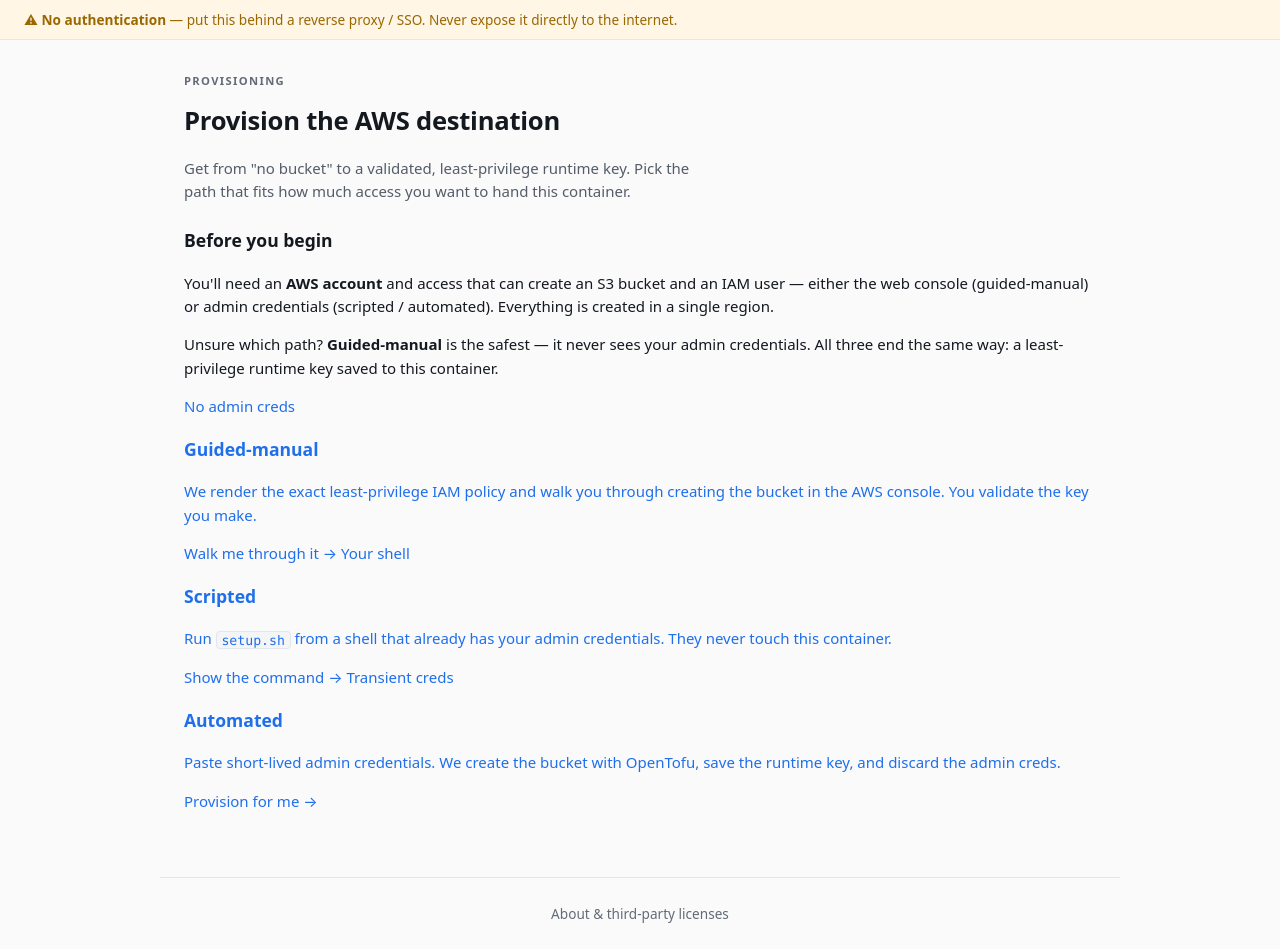
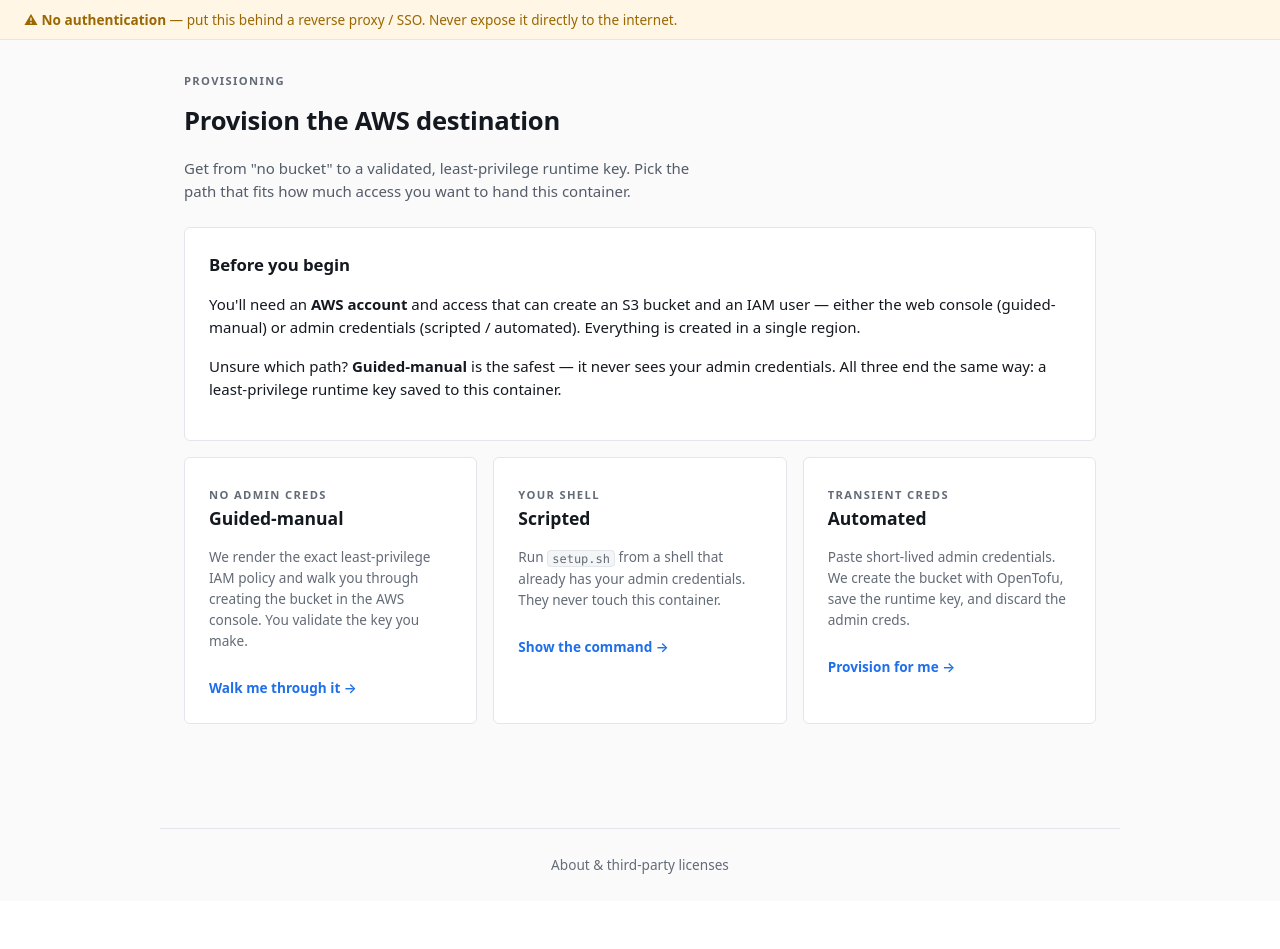
Before and after one commit to paymonr/backup-engine, a Flask app: page /provision in a window 1280 px wide. Shown: the part 56-1005 px from the top of the page. After the commit the page ends 930 px from the top, so only its background shows below. Run offline with Flask 3, Linux system fonts and the light colour scheme.

Commit message:
feat(gui): restyle Config + Provision to Impeccable
Restyle config.html and the four provision_*.html templates to the
Impeccable light design system, matching the Jobs/wizard restyle.

- Fix .btn-primary buttons missing the base .btn class (config.html,
  provision_manual.html x2, provision_automated.html) — the old CSS's
  bare `button` selector supplied chrome for free; the new CSS only
  does that via .btn.
- Replace old dark-theme-only classes with the Impeccable vocabulary:
  .note -> .card + <h2>, .card-step/.stepnum -> .card with the step
  number folded into the heading text (matches job_form.html's
  "N Â· Title" convention), ol.steps -> plain <ol>, .tag -> .eyebrow.
- Add pre { ... } block styling (missing from the new stylesheet
  entirely) so provisioning/config code blocks render boxed.
- Add small token-based .alert-warn and .modes/.mode-card rules for
  the provisioning mode-picker and transient-credentials warning,
  since no existing class covered them.

No route/Python/JS changes; all form field names, CSRF hidden
inputs, url_for(...) targets, and secret type="password" fields are
unchanged.

Claude-Session: https://claude.ai/code/session_015RHJGBPhnj2HVviDw5K3de

```diff
--- a/app/gui/static/style.css
+++ b/app/gui/static/style.css
@@ -22,6 +22,9 @@ a { color: var(--accent); text-decoration: none; }
 a:hover { text-decoration: underline; }
 code, pre { font-family: var(--font-mono); font-size: .88em; }
 code { background: var(--surface-2); border: 1px solid var(--border); border-radius: var(--radius-sm); padding: .05em .35em; }
+pre { display: block; background: var(--surface-2); border: 1px solid var(--border); border-radius: var(--radius-sm);
+  padding: var(--sp-3) var(--sp-4); margin: var(--sp-2) 0; overflow-x: auto; color: var(--ink); }
+pre code { background: none; border: 0; padding: 0; }
 :focus-visible { outline: 2px solid var(--accent); outline-offset: 2px; }
 
 /* ---- layout + shell ---- */
@@ -93,6 +96,13 @@ th { color: var(--muted); font-weight: 560; font-size: .82rem; }
 .flash { list-style: none; padding: 0; margin: 0 0 var(--sp-4); }
 .flash li, .alert { background: var(--accent-bg); border: 1px solid var(--border); border-radius: var(--radius-sm); padding: .6rem .8rem; }
 .alert-error { background: var(--danger-bg); color: var(--danger); border-color: var(--danger-border); }
+.alert-warn { background: var(--warn-bg); color: var(--warn); border-color: var(--warn); }
+/* ---- provisioning mode picker (provision_home.html) ---- */
+.modes { display: grid; grid-template-columns: repeat(auto-fit, minmax(220px, 1fr)); gap: var(--sp-4); margin: var(--sp-4) 0 var(--sp-6); }
+.mode-card { display: block; color: var(--ink); }
+.mode-card:hover { border-color: var(--accent); text-decoration: none; }
+.mode-card h3 { margin: 0 0 var(--sp-2); }
+.mode-card .go { display: inline-block; margin-top: var(--sp-3); color: var(--accent); font-weight: 620; font-size: .85rem; }
 .attributions { list-style: none; padding: 0; margin: var(--sp-2) 0 0; }
 .attributions li { display: flex; flex-wrap: wrap; align-items: baseline; gap: .5rem; padding: .55rem 0; border-bottom: 1px solid var(--border); }
 .attributions li:last-child { border-bottom: 0; }
--- a/app/gui/templates/config.html
+++ b/app/gui/templates/config.html
@@ -32,6 +32,6 @@ $EDITOR /config/secrets.env   # AWS_ACCESS_KEY_ID, AWS_SECRET_ACCESS_KEY, RESTIC
     </details>
   </div>
 
-  <div class="actions"><button type="submit" class="btn-primary">Save configuration</button></div>
+  <div class="actions"><button type="submit" class="btn btn-primary">Save configuration</button></div>
 </form>
 {% endblock %}
--- a/app/gui/templates/provision_home.html
+++ b/app/gui/templates/provision_home.html
@@ -4,29 +4,29 @@
 <h1>Provision the AWS destination</h1>
 <p class="lead">Get from "no bucket" to a validated, least-privilege runtime key. Pick the path that fits how much access you want to hand this container.</p>
 
-<div class="note">
-  <h3>Before you begin</h3>
+<div class="card">
+  <h2>Before you begin</h2>
   <p>You'll need an <strong>AWS account</strong> and access that can create an S3 bucket and an IAM user — either the web console (guided-manual) or admin credentials (scripted / automated). Everything is created in a single region.</p>
   <p>Unsure which path? <strong>Guided-manual</strong> is the safest — it never sees your admin credentials. All three end the same way: a least-privilege runtime key saved to this container.</p>
 </div>
 
 <div class="modes">
-  <a class="mode-card" href="{{ url_for('gui.provision_manual') }}">
-    <span class="tag">No admin creds</span>
+  <a class="card mode-card" href="{{ url_for('gui.provision_manual') }}">
+    <span class="eyebrow">No admin creds</span>
     <h3>Guided-manual</h3>
-    <p>We render the exact least-privilege IAM policy and walk you through creating the bucket in the AWS console. You validate the key you make.</p>
+    <p class="hint">We render the exact least-privilege IAM policy and walk you through creating the bucket in the AWS console. You validate the key you make.</p>
     <span class="go">Walk me through it →</span>
   </a>
-  <a class="mode-card" href="{{ url_for('gui.provision_scripted') }}">
-    <span class="tag">Your shell</span>
+  <a class="card mode-card" href="{{ url_for('gui.provision_scripted') }}">
+    <span class="eyebrow">Your shell</span>
     <h3>Scripted</h3>
-    <p>Run <code>setup.sh</code> from a shell that already has your admin credentials. They never touch this container.</p>
+    <p class="hint">Run <code>setup.sh</code> from a shell that already has your admin credentials. They never touch this container.</p>
     <span class="go">Show the command →</span>
   </a>
-  <a class="mode-card" href="{{ url_for('gui.provision_automated') }}">
-    <span class="tag">Transient creds</span>
+  <a class="card mode-card" href="{{ url_for('gui.provision_automated') }}">
+    <span class="eyebrow">Transient creds</span>
     <h3>Automated</h3>
-    <p>Paste short-lived admin credentials. We create the bucket with OpenTofu, save the runtime key, and discard the admin creds.</p>
+    <p class="hint">Paste short-lived admin credentials. We create the bucket with OpenTofu, save the runtime key, and discard the admin creds.</p>
     <span class="go">Provision for me →</span>
   </a>
 </div>
```
Also changed, not shown: app/gui/templates/provision_automated.html (+4 -4 lines), app/gui/templates/provision_manual.html (+13 -13 lines), app/gui/templates/provision_scripted.html (+4 -4 lines).
